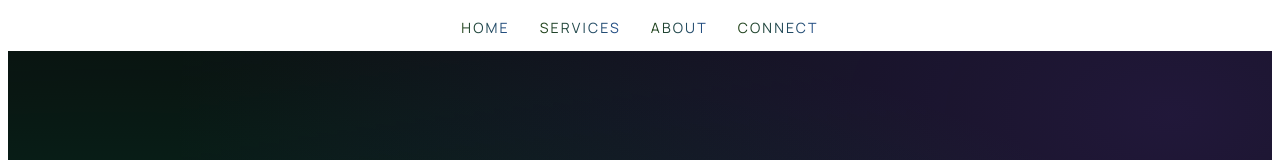
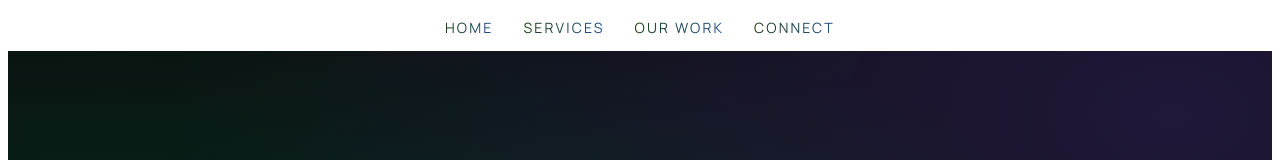
Before and after one commit to Ashton607/Lux, a React (Vite) app: page /dashboard in a window 1280 px wide. Shown: the top 160 px of the page. Built offline with nearby package versions, Linux system fonts and the light colour scheme.

Commit message:
Changed: about li on navbar to our work

```diff
--- a/src/components/dashboard/Dashboard.jsx
+++ b/src/components/dashboard/Dashboard.jsx
@@ -205,7 +205,7 @@ const [menuOpen, setMenuOpen] = useState(false);
          <ul className={menuOpen ? 'show-mobile-menu' : ''}>
             <li><Link to="advert-container"  smooth={true} offset={-70} duration={500}>Home</Link></li>
             <li><Link to="container1" smooth={true} offset={15} duration={500}>Services</Link></li>
-            <li><Link to="about" smooth={true} offset={15} duration={500}>About</Link></li>
+            <li><Link to="about" smooth={true} offset={15} duration={500}>our work</Link></li>
             <li><Link to="quotes-container" smooth={true} offset={15} duration={500}>Connect</Link></li>
         </ul>
         <span className="menu-icon" onClick={() => setMenuOpen(!menuOpen)}>
```
